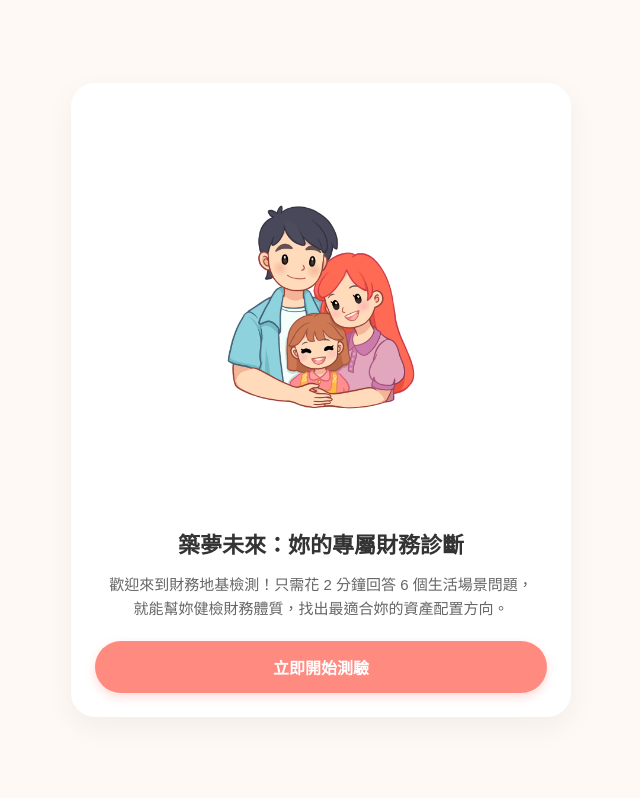
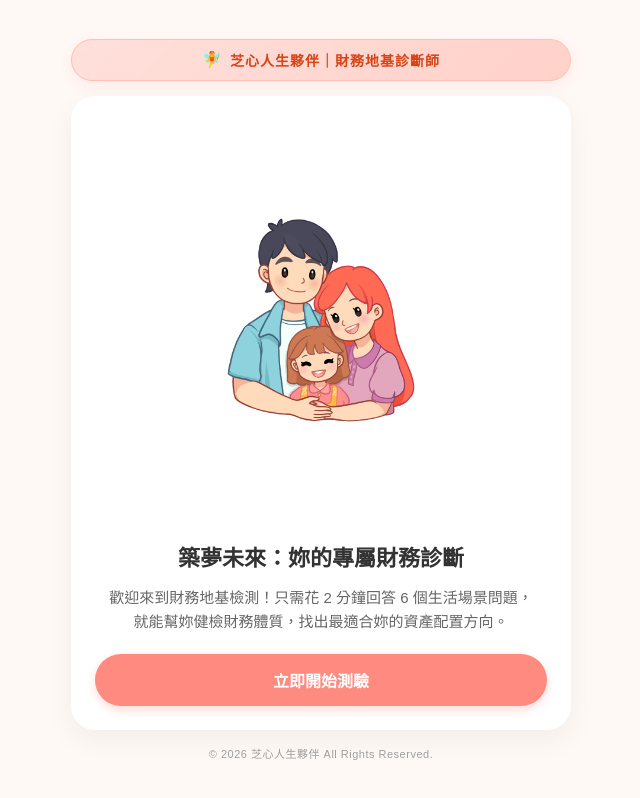
Before and after one commit to anna850208/insurance-quiz, a plain HTML site: page index.html in a window 1280 px wide. Shown: the whole page, without its empty margins (319-959 px from the left). Drawn offline with Linux system fonts and the light colour scheme.

Commit message:
index.html

```diff
--- a/index.html
+++ b/index.html
@@ -10,7 +10,7 @@
     </script>
     <meta charset="UTF-8">
     <meta name="viewport" content="width=device-width, initial-scale=1.0">
-    <title>財務地基大檢測</title>
+    <title>財務地基大檢測｜芝心人生夥伴</title>
     <style>
         :root {
             --primary-color: #FF8A80;
@@ -22,7 +22,26 @@
             --line-green-hover: #05B34B;
         }
         * { box-sizing: border-box; margin: 0; padding: 0; font-family: "PingFang TC", "Heiti TC", "Microsoft JhengHei", sans-serif; }
-        body { background-color: var(--bg-color); color: var(--text-color); display: flex; justify-content: center; align-items: center; min-height: 100vh; padding: 15px; }
+        body { background-color: var(--bg-color); color: var(--text-color); display: flex; flex-direction: column; justify-content: center; align-items: center; min-height: 100vh; padding: 15px; }
+
+        /* 專屬個人品牌頂部條 */
+        .brand-header {
+            width: 100%;
+            max-width: 500px;
+            background: linear-gradient(135deg, #FFE0DB 0%, #FFD1C9 100%);
+            padding: 10px 20px;
+            border-radius: 50px;
+            margin-bottom: 15px;
+            display: flex;
+            justify-content: center;
+            align-items: center;
+            gap: 8px;
+            box-shadow: 0 4px 15px rgba(255, 209, 201, 0.4);
+            border: 1px solid #FFC0B5;
+        }
+        .brand-logo { font-size: 16px; }
+        .brand-name { font-size: 14px; font-weight: bold; color: #D84315; letter-spacing: 1px; }
+
         .container { background: var(--card-bg); border-radius: 24px; box-shadow: 0 10px 30px rgba(0, 0, 0, 0.05); width: 100%; max-width: 500px; padding: 24px; text-align: center; overflow: hidden; position: relative; }
         .fade-in { animation: fadeIn 0.5s ease-in-out forwards; }
         @keyframes fadeIn { from { opacity: 0; transform: translateY(10px); } to { opacity: 1; transform: translateY(0); } }
@@ -39,9 +58,24 @@
         .progress-bar { width: 100%; height: 8px; background-color: #F0F0F0; border-radius: 4px; margin-bottom: 20px; overflow: hidden; }
         .progress-fill { height: 100%; background-color: var(--primary-color); width: 0%; transition: width 0.3s ease; }
         .hide { display: none !important; }
+
+        /* 底部防盜版權標示 */
+        .brand-footer {
+            margin-top: 15px;
+            font-size: 11px;
+            color: #A0A0A0;
+            letter-spacing: 0.5px;
+        }
     </style>
 </head>
 <body>
+
+<!-- 每一頁都會看到的個人品牌 Banner -->
+<div class="brand-header">
+    <span class="brand-logo">🧚</span>
+    <span class="brand-name">芝心人生夥伴｜財務地基診斷師</span>
+</div>
+
 <div class="container" id="game-container">
     <div id="start-screen" class="fade-in">
         <img src="1.png" alt="開始畫面" class="stage-img">
@@ -59,9 +93,15 @@
         <img id="result-img" src="" alt="結果圖片" class="stage-img">
         <h1 id="result-title">計算中...</h1>
         <p class="desc" id="result-desc">檢測分析結果</p>
-        <a id="line-link" href="https://line.me/R/ti/p/@221hssks" target="_blank" class="btn btn-line">💬 領取詳細分析報告 ＆ 預約諮詢</a>
+        <a id="line-link" href="https://line.me/R/ti/p/@221hssks" target="_blank" class="btn btn-line">💬 領取詳細 analysis 報告 ＆ 預約諮詢</a>
     </div>
 </div>
+
+<!-- 底部防偽版權聲明 -->
+<div class="brand-footer">
+    © 2026 芝心人生夥伴 All Rights Reserved.
+</div>
+
 <script>
     const questions = [
         { id: 1, image: "2.png", title: "Q1：如果突然發生了意外傷害，妳的第一反應是？", options: [ { text: "幸好我有買意外醫療險，不用擔心醫藥費", score: { A: 3, B: 1, C: 2 } }, { text: "慘了，這筆額外的開銷可能會卡死我下半月的預算", score: { A: 1, B: 3, C: 2 } }, { text: "只能先刷卡分期頂著，之後再打算", score: { A: 1, B: 2, C: 3 } } ] },
```
